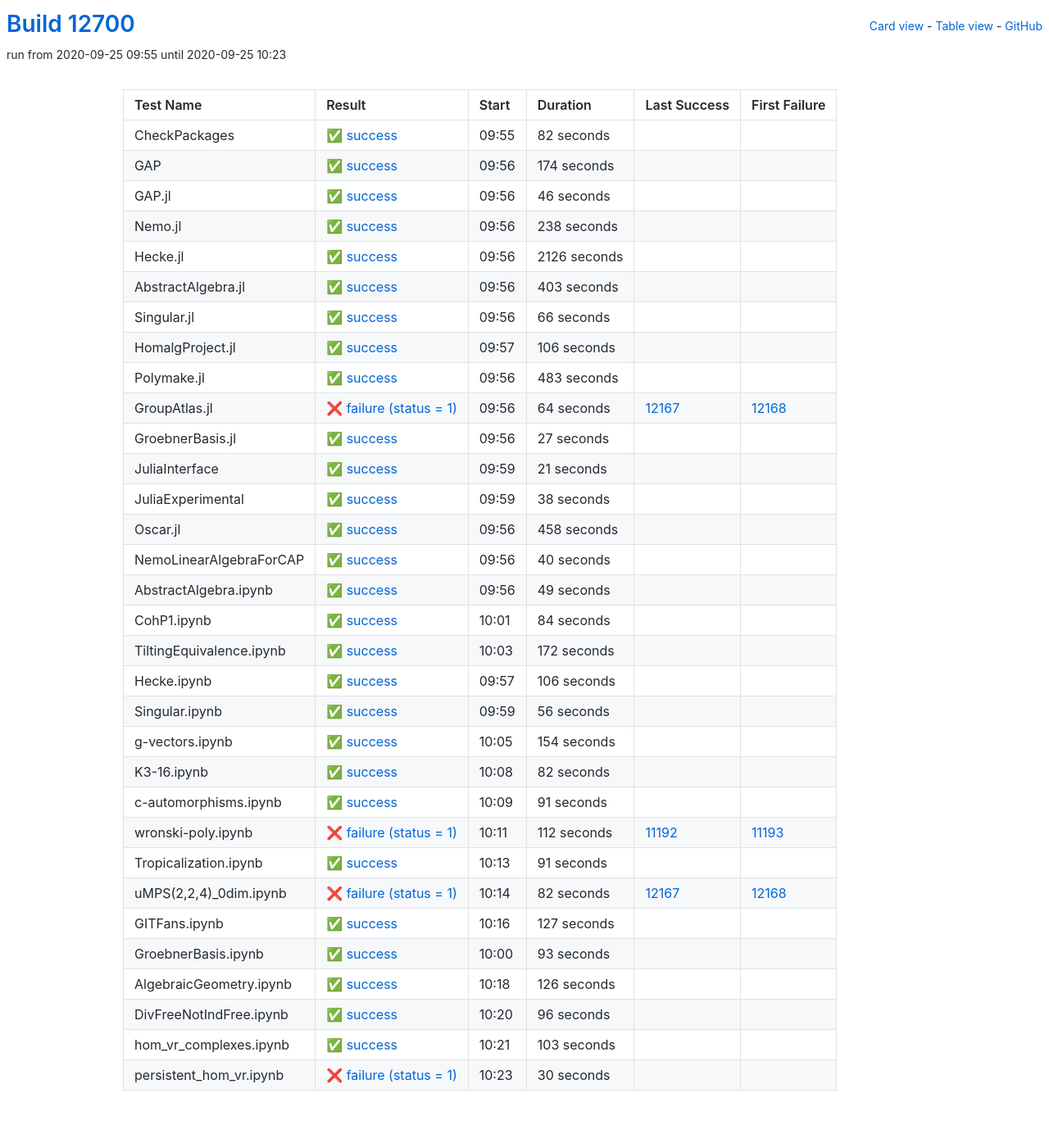
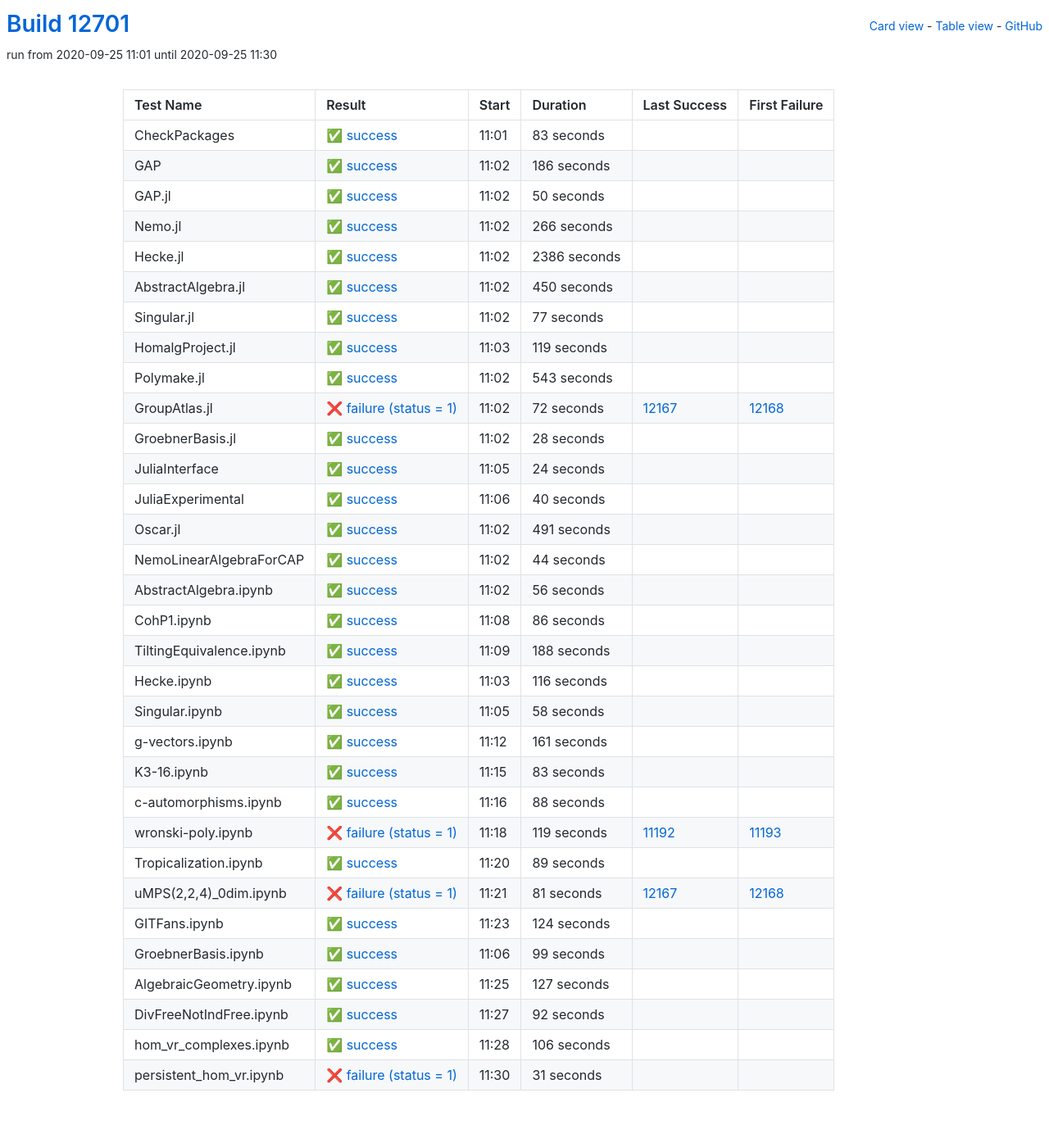
Before and after one commit to oscar-system/oscar-ci-status, a Jekyll site: the page built from table.html, in a window 1280 px wide. Shown: the whole page at 82% size. Built offline with Jekyll 4.4.1, drawn with Linux system fonts in a browser that asks for light colours.

Commit message:
Build #12701

```diff
--- a/_data/ci.yml
+++ b/_data/ci.yml
@@ -1,6 +1,6 @@
 ---
-build: 12700
-build_url: https://oscarci.mathematik.uni-kl.de/job/oscar/12700/
+build: 12701
+build_url: https://oscarci.mathematik.uni-kl.de/job/oscar/12701/
 job: oscar
 organization: oscar-system
 repo: oscar-ci-status
@@ -8,92 +8,368 @@
 tests:
 - name: CheckPackages
   id: checkpackages
-  log: https://oscarci.mathematik.uni-kl.de/job/oscar/12700/artifact/logs/build-12700/CheckPackages.log
-  start: 2020-09-25 09:55
+  log: https://oscarci.mathematik.uni-kl.de/job/oscar/12701/artifact/logs/build-12701/CheckPackages.log
+  start: 2020-09-25 11:01
   success: true
   exitcode: 0
   status: success
-  duration: 82
+  duration: 83
   last_success: false
   last_success_url:
   first_failure: false
   first_failure_url:
 - name: GAP
   id: gap
-  log: https://oscarci.mathematik.uni-kl.de/job/oscar/12700/artifact/logs/build-12700/GAP.log
-  start: 2020-09-25 09:56
+  log: https://oscarci.mathematik.uni-kl.de/job/oscar/12701/artifact/logs/build-12701/GAP.log
+  start: 2020-09-25 11:02
   success: true
   exitcode: 0
   status: success
-  duration: 174
+  duration: 186
   last_success: false
   last_success_url:
   first_failure: false
   first_failure_url:
 - name: GAP.jl
   id: gap-jl
-  log: https://oscarci.mathematik.uni-kl.de/job/oscar/12700/artifact/logs/build-12700/GAP.jl.log
-  start: 2020-09-25 09:56
+  log: https://oscarci.mathematik.uni-kl.de/job/oscar/12701/artifact/logs/build-12701/GAP.jl.log
+  start: 2020-09-25 11:02
   success: true
   exitcode: 0
   status: success
-  duration: 46
+  duration: 50
   last_success: false
   last_success_url:
   first_failure: false
   first_failure_url:
 - name: Nemo.jl
   id: nemo-jl
-  log: https://oscarci.mathematik.uni-kl.de/job/oscar/12700/artifact/logs/build-12700/Nemo.jl.log
-  start: 2020-09-25 09:56
+  log: https://oscarci.mathematik.uni-kl.de/job/oscar/12701/artifact/logs/build-12701/Nemo.jl.log
+  start: 2020-09-25 11:02
   success: true
   exitcode: 0
   status: success
-  duration: 238
+  duration: 266
   last_success: false
   last_success_url:
   first_failure: false
   first_failure_url:
 - name: Hecke.jl
   id: hecke-jl
-  log: https://oscarci.mathematik.uni-kl.de/job/oscar/12700/artifact/logs/build-12700/Hecke.jl.log
-  start: 2020-09-25 09:56
+  log: https://oscarci.mathematik.uni-kl.de/job/oscar/12701/artifact/logs/build-12701/Hecke.jl.log
+  start: 2020-09-25 11:02
   success: true
   exitcode: 0
   status: success
-  duration: 2126
+  duration: 2386
   last_success: false
   last_success_url:
   first_failure: false
   first_failure_url:
 - name: AbstractAlgebra.jl
   id: abstractalgebra-jl
-  log: https://oscarci.mathematik.uni-kl.de/job/oscar/12700/artifact/logs/build-12700/AbstractAlgebra.jl.log
-  start: 2020-09-25 09:56
+  log: https://oscarci.mathematik.uni-kl.de/job/oscar/12701/artifact/logs/build-12701/AbstractAlgebra.jl.log
+  start: 2020-09-25 11:02
   success: true
   exitcode: 0
   status: success
-  duration: 403
+  duration: 450
   last_success: false
   last_success_url:
   first_failure: false
   first_failure_url:
 - name: Singular.jl
   id: singular-jl
-  log: https://oscarci.mathematik.uni-kl.de/job/oscar/12700/artifact/logs/build-12700/Singular.jl.log
-  start: 2020-09-25 09:56
+  log: https://oscarci.mathematik.uni-kl.de/job/oscar/12701/artifact/logs/build-12701/Singular.jl.log
+  start: 2020-09-25 11:02
   success: true
   exitcode: 0
   status: success
-  duration: 66
+  duration: 77
   last_success: false
   last_success_url:
   first_failure: false
   first_failure_url:
 - name: HomalgProject.jl
   id: homalgproject-jl
-  log: https://oscarci.mathematik.uni-kl.de/job/oscar/12700/artifact/logs/build-12700/HomalgProject.jl.log
-  start: 2020-09-25 09:57
+  log: https://oscarci.mathematik.uni-kl.de/job/oscar/12701/artifact/logs/build-12701/HomalgProject.jl.log
+  start: 2020-09-25 11:03
+  success: true
+  exitcode: 0
+  status: success
+  duration: 119
+  last_success: false
+  last_success_url:
+  first_failure: false
+  first_failure_url:
+- name: Polymake.jl
+  id: polymake-jl
+  log: https://oscarci.mathematik.uni-kl.de/job/oscar/12701/artifact/logs/build-12701/Polymake.jl.log
+  start: 2020-09-25 11:02
+  success: true
+  exitcode: 0
+  status: success
+  duration: 543
+  last_success: false
+  last_success_url:
+  first_failure: false
+  first_failure_url:
+- name: GroupAtlas.jl
+  id: groupatlas-jl
+  log: https://oscarci.mathematik.uni-kl.de/job/oscar/12701/artifact/logs/build-12701/GroupAtlas.jl.log
+  start: 2020-09-25 11:02
+  success: false
+  exitcode: 1
+  status: failure
+  duration: 72
+  last_success: 12167
+  last_success_url: https://oscarci.mathematik.uni-kl.de/job/oscar/12167/
+  first_failure: 12168
+  first_failure_url: https://oscarci.mathematik.uni-kl.de/job/oscar/12168/
+- name: GroebnerBasis.jl
+  id: groebnerbasis-jl
+  log: https://oscarci.mathematik.uni-kl.de/job/oscar/12701/artifact/logs/build-12701/GroebnerBasis.jl.log
+  start: 2020-09-25 11:02
+  success: true
+  exitcode: 0
+  status: success
+  duration: 28
+  last_success: false
+  last_success_url:
+  first_failure: false
+  first_failure_url:
+- name: JuliaInterface
+  id: juliainterface
+  log: https://oscarci.mathematik.uni-kl.de/job/oscar/12701/artifact/logs/build-12701/JuliaInterface.log
+  start: 2020-09-25 11:05
+  success: true
+  exitcode: 0
+  status: success
+  duration: 24
+  last_success: false
+  last_success_url:
+  first_failure: false
+  first_failure_url:
+- name: JuliaExperimental
+  id: juliaexperimental
+  log: https://oscarci.mathematik.uni-kl.de/job/oscar/12701/artifact/logs/build-12701/JuliaExperimental.log
+  start: 2020-09-25 11:06
+  success: true
+  exitcode: 0
+  status: success
+  duration: 40
+  last_success: false
+  last_success_url:
+  first_failure: false
+  first_failure_url:
+- name: Oscar.jl
+  id: oscar-jl
+  log: https://oscarci.mathematik.uni-kl.de/job/oscar/12701/artifact/logs/build-12701/Oscar.jl.log
+  start: 2020-09-25 11:02
+  success: true
+  exitcode: 0
+  status: success
+  duration: 491
+  last_success: false
+  last_success_url:
+  first_failure: false
+  first_failure_url:
+- name: NemoLinearAlgebraForCAP
+  id: nemolinearalgebraforcap
+  log: https://oscarci.mathematik.uni-kl.de/job/oscar/12701/artifact/logs/build-12701/NemoLinearAlgebraForCAP.log
+  start: 2020-09-25 11:02
+  success: true
+  exitcode: 0
+  status: success
+  duration: 44
+  last_success: false
+  last_success_url:
+  first_failure: false
+  first_failure_url:
+- name: AbstractAlgebra.ipynb
+  id: abstractalgebra-ipynb
+  log: https://oscarci.mathematik.uni-kl.de/job/oscar/12701/artifact/logs/build-12701/AbstractAlgebra.ipynb.log
+  start: 2020-09-25 11:02
+  success: true
+  exitcode: 0
+  status: success
+  duration: 56
+  last_success: false
+  last_success_url:
+  first_failure: false
+  first_failure_url:
+- name: CohP1.ipynb
+  id: cohp1-ipynb
+  log: https://oscarci.mathematik.uni-kl.de/job/oscar/12701/artifact/logs/build-12701/CohP1.ipynb.log
+  start: 2020-09-25 11:08
+  success: true
+  exitcode: 0
+  status: success
+  duration: 86
+  last_success: false
+  last_success_url:
+  first_failure: false
+  first_failure_url:
+- name: TiltingEquivalence.ipynb
+  id: tiltingequivalence-ipynb
+  log: https://oscarci.mathematik.uni-kl.de/job/oscar/12701/artifact/logs/build-12701/TiltingEquivalence.ipynb.log
+  start: 2020-09-25 11:09
+  success: true
+  exitcode: 0
+  status: success
+  duration: 188
+  last_success: false
+  last_success_url:
+  first_failure: false
+  first_failure_url:
+- name: Hecke.ipynb
+  id: hecke-ipynb
+  log: https://oscarci.mathematik.uni-kl.de/job/oscar/12701/artifact/logs/build-12701/Hecke.ipynb.log
+  start: 2020-09-25 11:03
+  success: true
+  exitcode: 0
+  status: success
+  duration: 116
+  last_success: false
+  last_success_url:
+  first_failure: false
+  first_failure_url:
+- name: Singular.ipynb
+  id: singular-ipynb
+  log: https://oscarci.mathematik.uni-kl.de/job/oscar/12701/artifact/logs/build-12701/Singular.ipynb.log
+  start: 2020-09-25 11:05
+  success: true
+  exitcode: 0
+  status: success
+  duration: 58
+  last_success: false
+  last_success_url:
+  first_failure: false
+  first_failure_url:
+- name: g-vectors.ipynb
+  id: g-vectors-ipynb
+  log: https://oscarci.mathematik.uni-kl.de/job/oscar/12701/artifact/logs/build-12701/g-vectors.ipynb.log
+  start: 2020-09-25 11:12
+  success: true
+  exitcode: 0
+  status: success
+  duration: 161
+  last_success: false
+  last_success_url:
+  first_failure: false
+  first_failure_url:
+- name: K3-16.ipynb
+  id: k3-16-ipynb
+  log: https://oscarci.mathematik.uni-kl.de/job/oscar/12701/artifact/logs/build-12701/K3-16.ipynb.log
+  start: 2020-09-25 11:15
+  success: true
+  exitcode: 0
+  status: success
+  duration: 83
+  last_success: false
+  last_success_url:
+  first_failure: false
+  first_failure_url:
+- name: c-automorphisms.ipynb
+  id: c-automorphisms-ipynb
+  log: https://oscarci.mathematik.uni-kl.de/job/oscar/12701/artifact/logs/build-12701/c-automorphisms.ipynb.log
+  start: 2020-09-25 11:16
+  success: true
+  exitcode: 0
+  status: success
+  duration: 88
+  last_success: false
+  last_success_url:
+  first_failure: false
+  first_failure_url:
+- name: wronski-poly.ipynb
+  id: wronski-poly-ipynb
+  log: https://oscarci.mathematik.uni-kl.de/job/oscar/12701/artifact/logs/build-12701/wronski-poly.ipynb.log
+  start: 2020-09-25 11:18
+  success: false
+  exitcode: 1
+  status: failure
+  duration: 119
+  last_success: 11192
+  last_success_url: https://oscarci.mathematik.uni-kl.de/job/oscar/11192/
+  first_failure: 11193
+  first_failure_url: https://oscarci.mathematik.uni-kl.de/job/oscar/11193/
+- name: Tropicalization.ipynb
+  id: tropicalization-ipynb
+  log: https://oscarci.mathematik.uni-kl.de/job/oscar/12701/artifact/logs/build-12701/Tropicalization.ipynb.log
+  start: 2020-09-25 11:20
+  success: true
+  exitcode: 0
+  status: success
+  duration: 89
+  last_success: false
+  last_success_url:
+  first_failure: false
+  first_failure_url:
+- name: uMPS(2,2,4)_0dim.ipynb
+  id: umps-2-2-4-0dim-ipynb
+  log: https://oscarci.mathematik.uni-kl.de/job/oscar/12701/artifact/logs/build-12701/uMPS-2-2-4-_0dim.ipynb.log
+  start: 2020-09-25 11:21
+  success: false
+  exitcode: 1
+  status: failure
+  duration: 81
+  last_success: 12167
+  last_success_url: https://oscarci.mathematik.uni-kl.de/job/oscar/12167/
+  first_failure: 12168
+  first_failure_url: https://oscarci.mathematik.uni-kl.de/job/oscar/12168/
+- name: GITFans.ipynb
+  id: gitfans-ipynb
+  log: https://oscarci.mathematik.uni-kl.de/job/oscar/12701/artifact/logs/build-12701/GITFans.ipynb.log
+  start: 2020-09-25 11:23
+  success: true
+  exitcode: 0
+  status: success
+  duration: 124
+  last_success: false
+  last_success_url:
+  first_failure: false
+  first_failure_url:
+- name: GroebnerBasis.ipynb
+  id: groebnerbasis-ipynb
+  log: https://oscarci.mathematik.uni-kl.de/job/oscar/12701/artifact/logs/build-12701/GroebnerBasis.ipynb.log
+  start: 2020-09-25 11:06
+  success: true
+  exitcode: 0
+  status: success
+  duration: 99
+  last_success: false
+  last_success_url:
+  first_failure: false
+  first_failure_url:
+- name: AlgebraicGeometry.ipynb
+  id: algebraicgeometry-ipynb
+  log: https://oscarci.mathematik.uni-kl.de/job/oscar/12701/artifact/logs/build-12701/AlgebraicGeometry.ipynb.log
+  start: 2020-09-25 11:25
+  success: true
+  exitcode: 0
+  status: success
+  duration: 127
+  last_success: false
+  last_success_url:
+  first_failure: false
+  first_failure_url:
+- name: DivFreeNotIndFree.ipynb
+  id: divfreenotindfree-ipynb
+  log: https://oscarci.mathematik.uni-kl.de/job/oscar/12701/artifact/logs/build-12701/DivFreeNotIndFree.ipynb.log
+  start: 2020-09-25 11:27
+  success: true
+  exitcode: 0
+  status: success
+  duration: 92
+  last_success: false
+  last_success_url:
+  first_failure: false
+  first_failure_url:
+- name: hom_vr_complexes.ipynb
+  id: hom-vr-complexes-ipynb
+  log: https://oscarci.mathematik.uni-kl.de/job/oscar/12701/artifact/logs/build-12701/hom_vr_complexes.ipynb.log
+  start: 2020-09-25 11:28
   success: true
   exitcode: 0
   status: success
@@ -102,291 +378,15 @@
   last_success_url:
   first_failure: false
   first_failure_url:
-- name: Polymake.jl
-  id: polymake-jl
-  log: https://oscarci.mathematik.uni-kl.de/job/oscar/12700/artifact/logs/build-12700/Polymake.jl.log
-  start: 2020-09-25 09:56
-  success: true
-  exitcode: 0
-  status: success
-  duration: 483
+- name: persistent_hom_vr.ipynb
+  id: persistent-hom-vr-ipynb
+  log: https://oscarci.mathematik.uni-kl.de/job/oscar/12701/artifact/logs/build-12701/persistent_hom_vr.ipynb.log
+  start: 2020-09-25 11:30
+  success: false
+  exitcode: 1
+  status: failure
+  duration: 31
   last_success: false
   last_success_url:
   first_failure: false
   first_failure_url:
-- name: GroupAtlas.jl
-  id: groupatlas-jl
-  log: https://oscarci.mathematik.uni-kl.de/job/oscar/12700/artifact/logs/build-12700/GroupAtlas.jl.log
-  start: 2020-09-25 09:56
-  success: false
-  exitcode: 1
-  status: failure
-  duration: 64
-  last_success: 12167
-  last_success_url: https://oscarci.mathematik.uni-kl.de/job/oscar/12167/
-  first_failure: 12168
-  first_failure_url: https://oscarci.mathematik.uni-kl.de/job/oscar/12168/
-- name: GroebnerBasis.jl
-  id: groebnerbasis-jl
-  log: https://oscarci.mathematik.uni-kl.de/job/oscar/12700/artifact/logs/build-12700/GroebnerBasis.jl.log
-  start: 2020-09-25 09:56
-  success: true
-  exitcode: 0
-  status: success
-  duration: 27
-  last_success: false
-  last_success_url:
-  first_failure: false
-  first_failure_url:
-- name: JuliaInterface
-  id: juliainterface
-  log: https://oscarci.mathematik.uni-kl.de/job/oscar/12700/artifact/logs/build-12700/JuliaInterface.log
-  start: 2020-09-25 09:59
-  success: true
-  exitcode: 0
-  status: success
-  duration: 21
-  last_success: false
-  last_success_url:
-  first_failure: false
-  first_failure_url:
-- name: JuliaExperimental
-  id: juliaexperimental
-  log: https://oscarci.mathematik.uni-kl.de/job/oscar/12700/artifact/logs/build-12700/JuliaExperimental.log
-  start: 2020-09-25 09:59
-  success: true
-  exitcode: 0
-  status: success
-  duration: 38
-  last_success: false
-  last_success_url:
-  first_failure: false
-  first_failure_url:
-- name: Oscar.jl
-  id: oscar-jl
-  log: https://oscarci.mathematik.uni-kl.de/job/oscar/12700/artifact/logs/build-12700/Oscar.jl.log
-  start: 2020-09-25 09:56
-  success: true
-  exitcode: 0
-  status: success
-  duration: 458
-  last_success: false
-  last_success_url:
-  first_failure: false
-  first_failure_url:
-- name: NemoLinearAlgebraForCAP
-  id: nemolinearalgebraforcap
-  log: https://oscarci.mathematik.uni-kl.de/job/oscar/12700/artifact/logs/build-12700/NemoLinearAlgebraForCAP.log
-  start: 2020-09-25 09:56
-  success: true
-  exitcode: 0
-  status: success
-  duration: 40
-  last_success: false
-  last_success_url:
-  first_failure: false
-  first_failure_url:
-- name: AbstractAlgebra.ipynb
-  id: abstractalgebra-ipynb
-  log: https://oscarci.mathematik.uni-kl.de/job/oscar/12700/artifact/logs/build-12700/AbstractAlgebra.ipynb.log
-  start: 2020-09-25 09:56
-  success: true
-  exitcode: 0
-  status: success
-  duration: 49
-  last_success: false
-  last_success_url:
-  first_failure: false
-  first_failure_url:
-- name: CohP1.ipynb
-  id: cohp1-ipynb
-  log: https://oscarci.mathematik.uni-kl.de/job/oscar/12700/artifact/logs/build-12700/CohP1.ipynb.log
-  start: 2020-09-25 10:01
-  success: true
-  exitcode: 0
-  status: success
-  duration: 84
-  last_success: false
-  last_success_url:
-  first_failure: false
-  first_failure_url:
-- name: TiltingEquivalence.ipynb
-  id: tiltingequivalence-ipynb
-  log: https://oscarci.mathematik.uni-kl.de/job/oscar/12700/artifact/logs/build-12700/TiltingEquivalence.ipynb.log
-  start: 2020-09-25 10:03
-  success: true
-  exitcode: 0
-  status: success
-  duration: 172
-  last_success: false
-  last_success_url:
-  first_failure: false
-  first_failure_url:
-- name: Hecke.ipynb
-  id: hecke-ipynb
-  log: https://oscarci.mathematik.uni-kl.de/job/oscar/12700/artifact/logs/build-12700/Hecke.ipynb.log
-  start: 2020-09-25 09:57
-  success: true
-  exitcode: 0
-  status: success
-  duration: 106
-  last_success: false
-  last_success_url:
-  first_failure: false
-  first_failure_url:
-- name: Singular.ipynb
-  id: singular-ipynb
-  log: https://oscarci.mathematik.uni-kl.de/job/oscar/12700/artifact/logs/build-12700/Singular.ipynb.log
-  start: 2020-09-25 09:59
-  success: true
-  exitcode: 0
-  status: success
-  duration: 56
-  last_success: false
-  last_success_url:
-  first_failure: false
-  first_failure_url:
-- name: g-vectors.ipynb
-  id: g-vectors-ipynb
-  log: https://oscarci.mathematik.uni-kl.de/job/oscar/12700/artifact/logs/build-12700/g-vectors.ipynb.log
-  start: 2020-09-25 10:05
-  success: true
-  exitcode: 0
-  status: success
-  duration: 154
-  last_success: false
-  last_success_url:
-  first_failure: false
-  first_failure_url:
-- name: K3-16.ipynb
-  id: k3-16-ipynb
-  log: https://oscarci.mathematik.uni-kl.de/job/oscar/12700/artifact/logs/build-12700/K3-16.ipynb.log
-  start: 2020-09-25 10:08
-  success: true
-  exitcode: 0
-  status: success
-  duration: 82
-  last_success: false
-  last_success_url:
-  first_failure: false
-  first_failure_url:
-- name: c-automorphisms.ipynb
-  id: c-automorphisms-ipynb
-  log: https://oscarci.mathematik.uni-kl.de/job/oscar/12700/artifact/logs/build-12700/c-automorphisms.ipynb.log
-  start: 2020-09-25 10:09
-  success: true
-  exitcode: 0
-  status: success
-  duration: 91
-  last_success: false
-  last_success_url:
-  first_failure: false
-  first_failure_url:
-- name: wronski-poly.ipynb
-  id: wronski-poly-ipynb
-  log: https://oscarci.mathematik.uni-kl.de/job/oscar/12700/artifact/logs/build-12700/wronski-poly.ipynb.log
-  start: 2020-09-25 10:11
-  success: false
-  exitcode: 1
-  status: failure
-  duration: 112
-  last_success: 11192
-  last_success_url: https://oscarci.mathematik.uni-kl.de/job/oscar/11192/
-  first_failure: 11193
-  first_failure_url: https://oscarci.mathematik.uni-kl.de/job/oscar/11193/
-- name: Tropicalization.ipynb
-  id: tropicalization-ipynb
-  log: https://oscarci.mathematik.uni-kl.de/job/oscar/12700/artifact/logs/build-12700/Tropicalization.ipynb.log
-  start: 2020-09-25 10:13
-  success: true
-  exitcode: 0
-  status: success
-  duration: 91
-  last_success: false
-  last_success_url:
-  first_failure: false
-  first_failure_url:
-- name: uMPS(2,2,4)_0dim.ipynb
-  id: umps-2-2-4-0dim-ipynb
-  log: https://oscarci.mathematik.uni-kl.de/job/oscar/12700/artifact/logs/build-12700/uMPS-2-2-4-_0dim.ipynb.log
-  start: 2020-09-25 10:14
-  success: false
-  exitcode: 1
-  status: failure
-  duration: 82
-  last_success: 12167
-  last_success_url: https://oscarci.mathematik.uni-kl.de/job/oscar/12167/
-  first_failure: 12168
-  first_failure_url: https://oscarci.mathematik.uni-kl.de/job/oscar/12168/
-- name: GITFans.ipynb
-  id: gitfans-ipynb
-  log: https://oscarci.mathematik.uni-kl.de/job/oscar/12700/artifact/logs/build-12700/GITFans.ipynb.log
-  start: 2020-09-25 10:16
-  success: true
-  exitcode: 0
-  status: success
-  duration: 127
-  last_success: false
-  last_success_url:
-  first_failure: false
-  first_failure_url:
-- name: GroebnerBasis.ipynb
-  id: groebnerbasis-ipynb
-  log: https://oscarci.mathematik.uni-kl.de/job/oscar/12700/artifact/logs/build-12700/GroebnerBasis.ipynb.log
-  start: 2020-09-25 10:00
-  success: true
-  exitcode: 0
-  status: success
-  duration: 93
-  last_success: false
-  last_success_url:
-  first_failure: false
-  first_failure_url:
-- name: AlgebraicGeometry.ipynb
-  id: algebraicgeometry-ipynb
-  log: https://oscarci.mathematik.uni-kl.de/job/oscar/12700/artifact/logs/build-12700/AlgebraicGeometry.ipynb.log
-  start: 2020-09-25 10:18
-  success: true
-  exitcode: 0
-  status: success
-  duration: 126
-  last_success: false
-  last_success_url:
-  first_failure: false
-  first_failure_url:
-- name: DivFreeNotIndFree.ipynb
-  id: divfreenotindfree-ipynb
-  log: https://oscarci.mathematik.uni-kl.de/job/oscar/12700/artifact/logs/build-12700/DivFreeNotIndFree.ipynb.log
-  start: 2020-09-25 10:20
-  success: true
-  exitcode: 0
-  status: success
-  duration: 96
-  last_success: false
-  last_success_url:
-  first_failure: false
-  first_failure_url:
-- name: hom_vr_complexes.ipynb
-  id: hom-vr-complexes-ipynb
-  log: https://oscarci.mathematik.uni-kl.de/job/oscar/12700/artifact/logs/build-12700/hom_vr_complexes.ipynb.log
-  start: 2020-09-25 10:21
-  success: true
-  exitcode: 0
-  status: success
-  duration: 103
-  last_success: false
-  last_success_url:
-  first_failure: false
-  first_failure_url:
-- name: persistent_hom_vr.ipynb
-  id: persistent-hom-vr-ipynb
-  log: https://oscarci.mathematik.uni-kl.de/job/oscar/12700/artifact/logs/build-12700/persistent_hom_vr.ipynb.log
-  start: 2020-09-25 10:23
-  success: false
-  exitcode: 1
-  status: failure
-  duration: 30
-  last_success: false
-  last_success_url:
-  first_failure: false
-  first_failure_url:
```
Also changed, not shown: README.md.
